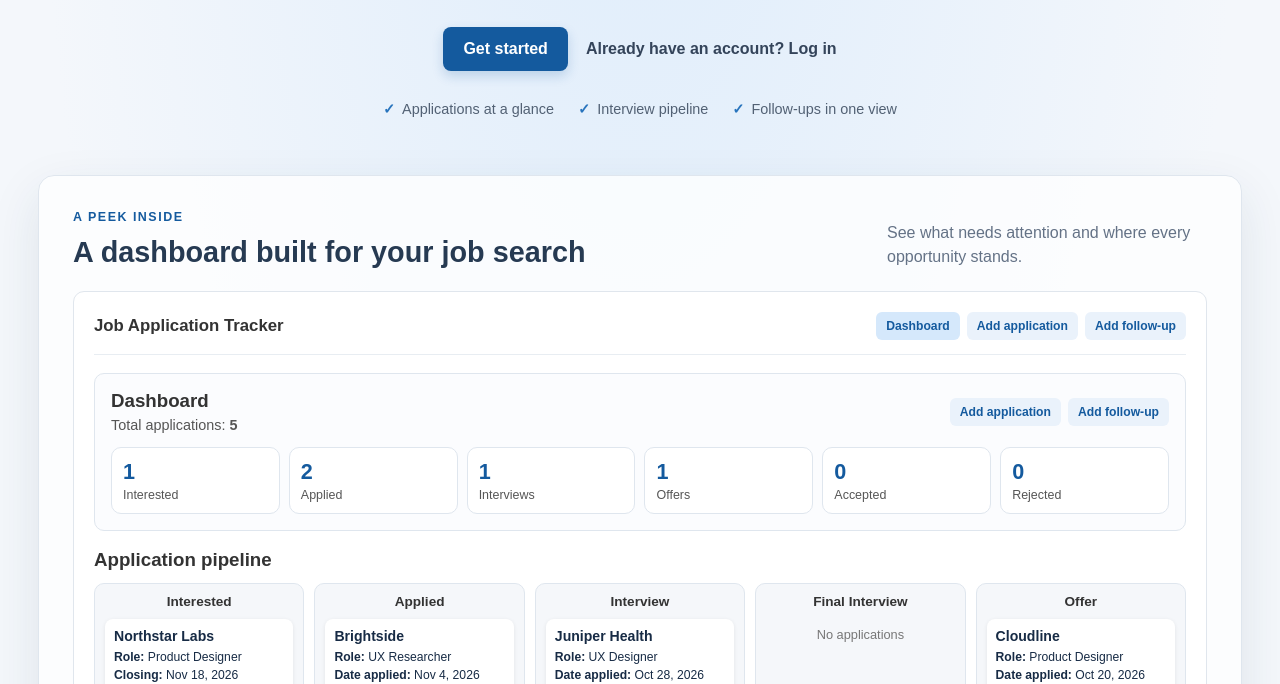
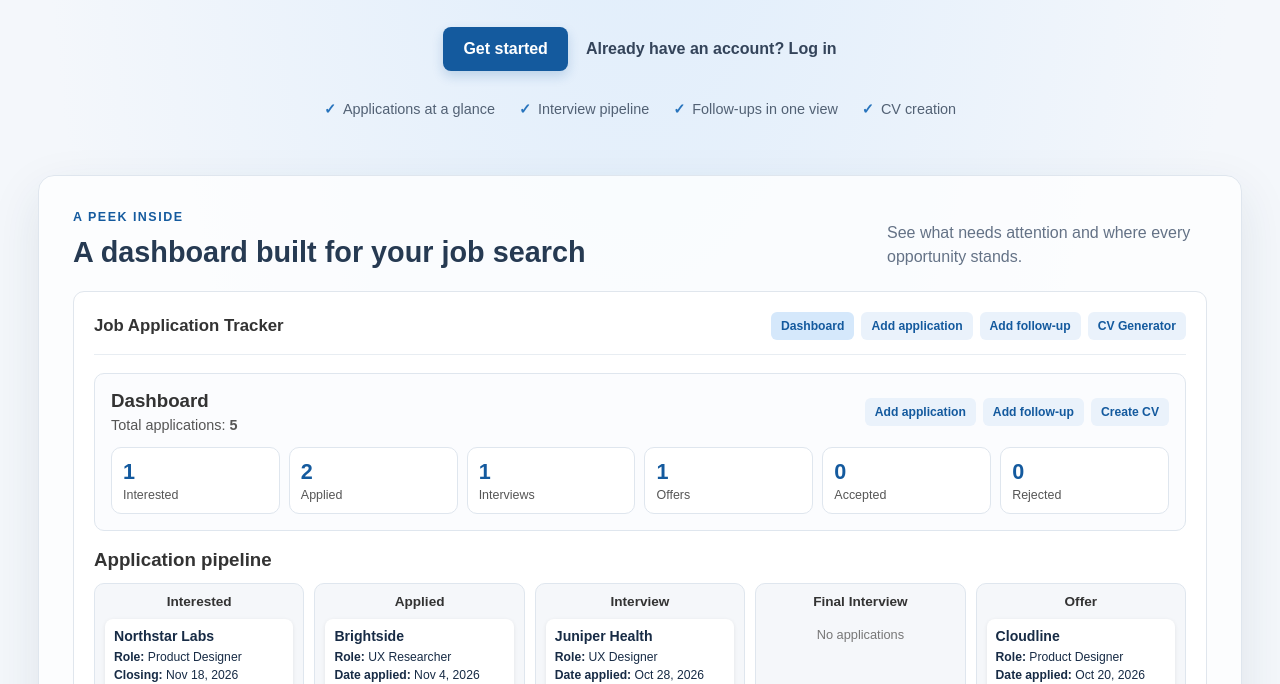
Before and after one commit to Dustymiller1987/job-tracker, a plain HTML site: page index.html in a window 1280 px wide. Shown: the part 416-1100 px from the top of the page. Drawn offline with nearby package versions, Linux system fonts and the light colour scheme.

Commit message:
Update dashboard preview with CV generator
Co-authored-by: Copilot <223556219+Copilot@users.noreply.github.com>

```diff
--- a/index.html
+++ b/index.html
@@ -32,6 +32,7 @@
                 <span>Applications at a glance</span>
                 <span>Interview pipeline</span>
                 <span>Follow-ups in one view</span>
+                <span>CV creation</span>
             </div>
         </section>
 
@@ -51,6 +52,7 @@
                         <span class="preview-current-link">Dashboard</span>
                         <span>Add application</span>
                         <span>Add follow-up</span>
+                        <span>CV Generator</span>
                     </nav>
                 </header>
 
@@ -63,6 +65,7 @@
                         <div class="preview-actions">
                             <span>Add application</span>
                             <span>Add follow-up</span>
+                            <span>Create CV</span>
                         </div>
                     </div>
                     <div class="stats-grid preview-stats">
```
